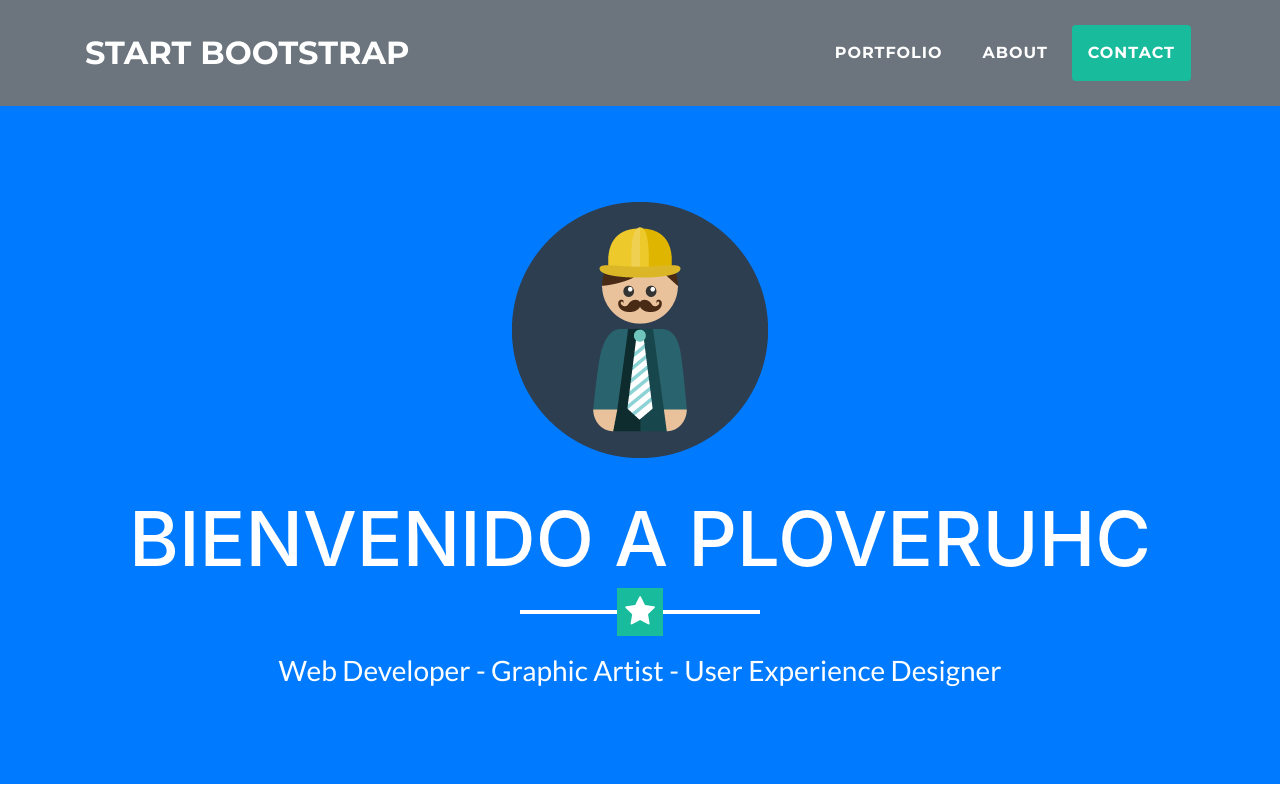
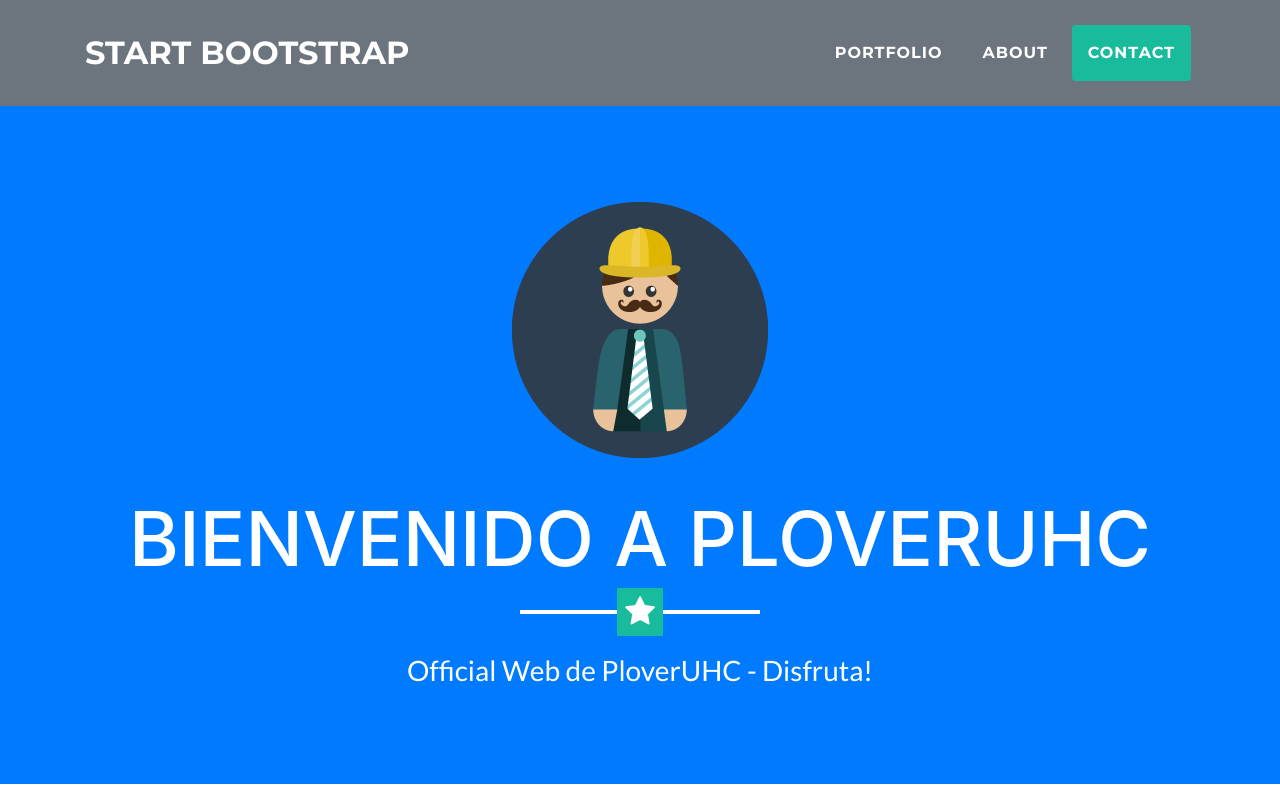
Before and after one commit to PloverUHC/Plover, a website with bundled scripts: page index.html in a window 1280 px wide. Shown: the top 800 px of the page. Built offline with nearby package versions, Linux system fonts and the light colour scheme.

Commit message:
Update index.html

```diff
--- a/index.html
+++ b/index.html
@@ -8,7 +8,7 @@
     <meta name="description" content="">
     <meta name="author" content="">
 
-    <title>Freelancer - Start Bootstrap Theme</title>
+    <title>PloverUHC - Bievenido! Theme</title>
 
     <!-- Bootstrap core CSS -->
     <link href="vendor/bootstrap/css/bootstrap.min.css" rel="stylesheet">
@@ -58,7 +58,7 @@
         <img class="img-fluid mb-5 d-block mx-auto" src="img/profile.png" alt="">
         <h1 class="text-uppercase mb-0">Bienvenido a PloverUHC</h1>
         <hr class="star-light">
-        <h2 class="font-weight-light mb-0">Web Developer - Graphic Artist - User Experience Designer</h2>
+        <h2 class="font-weight-light mb-0">Official Web de PloverUHC - Disfruta!</h2>
       </div>
     </header>
 
```
